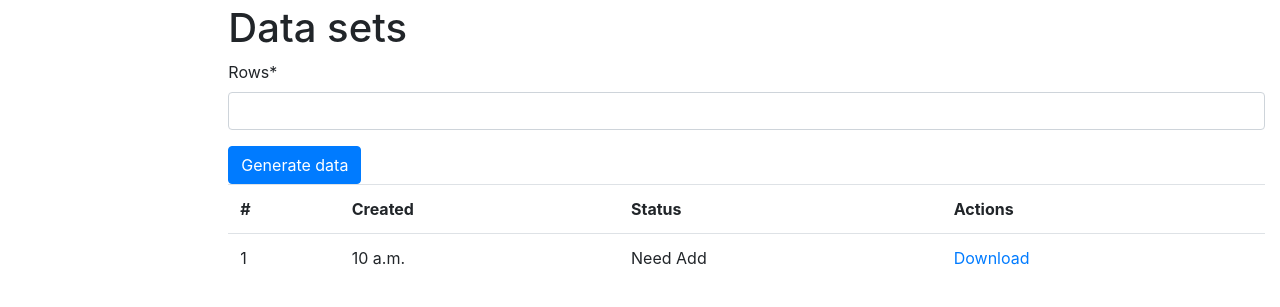
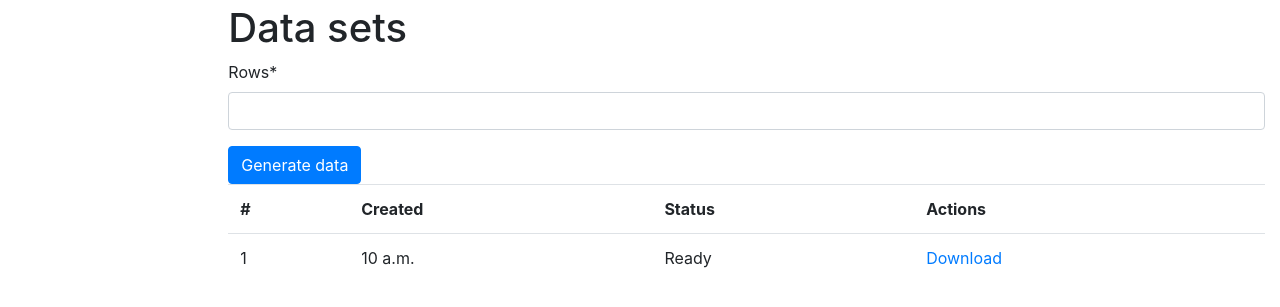
Before and after one commit to hikehikehike/fake_csv, a Django app: page /schema/1/ in a window 1280 px wide. Shown: the part 117-424 px from the top of the page. Run offline with Django 4.2, Linux system fonts and the light colour scheme; a user stored in the database is signed in; tables that the repository leaves empty hold one stand-in row (values such as "Sample post"); data that the repository does not hold is empty; some libraries are stand-ins or nearby versions.

Commit message:
Clean cod

```diff
--- a/generating_csv/create_csv.py
+++ b/generating_csv/create_csv.py
@@ -16,7 +16,7 @@ def generate_fake_data(columns):
             "Email": fake.email(),
             "Phone_number": fake.phone_number(),
             "Address": fake.address(),
-            "Integer": fake.random_int(column.start_num, column.end_num),  # TODO: add start value & end value
+            "Integer": fake.random_int(column.start_num, column.end_num),
         }
         fake_dict[column.name] = type_faker_dic[column.type]
 
--- a/generating_csv/views.py
+++ b/generating_csv/views.py
@@ -36,12 +36,11 @@ def create_schema_and_columns(request):
             form.save()
             return HttpResponseRedirect(reverse("generating_csv:schema-list"))
 
-    return HttpResponseRedirect(reverse("generating_csv:schema-list"))  # TODO: add errors
+    return HttpResponseRedirect(reverse("generating_csv:schema-list"))
 
 
 @login_required
 def create_csv_file(request, pk):
-    """"""  # TODO: add docstring
     if request.method == "GET":
         column = Column.objects.all()
         schema = Schema.objects.get(pk=pk)
@@ -68,11 +67,6 @@ def create_csv_file(request, pk):
         return render(request, "generating_csv/schema_detail.html", context=context)
 
 
-def download_data(request, pk):
-    if request.method == "GET":
-        csv_data = CSVData.objects.get(pk=pk)
-
-
 class ColumnsDeleteViews(LoginRequiredMixin, generic.DeleteView):
     model = Column
     success_url = reverse_lazy("generating_csv:schema-creation")
--- a/templates/generating_csv/schema_detail.html
+++ b/templates/generating_csv/schema_detail.html
@@ -43,8 +43,10 @@
       <tr>
         <td>{{ data.pk }}</td>
         <td>{{ data.modified }}</td>
-        <td> Need Add </td>
-        <td><a id='download' href="{{ data.csv_file.url }}" class="text-primary">Download</a></td>
+        <td> Ready </td>
+        {% if data.csv_file %}
+          <td><a id='download' href="{{ data.csv_file.url }}" class="text-primary">Download</a></td>
+        {% endif %}
       </tr>
     {% endfor %}
   </table>
```
